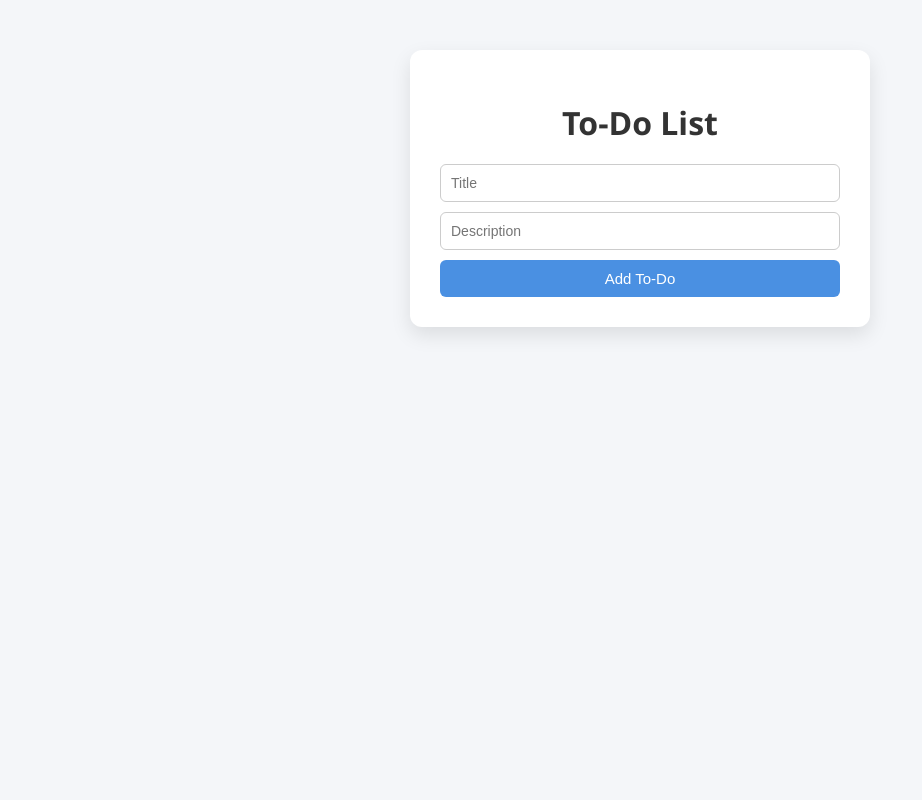
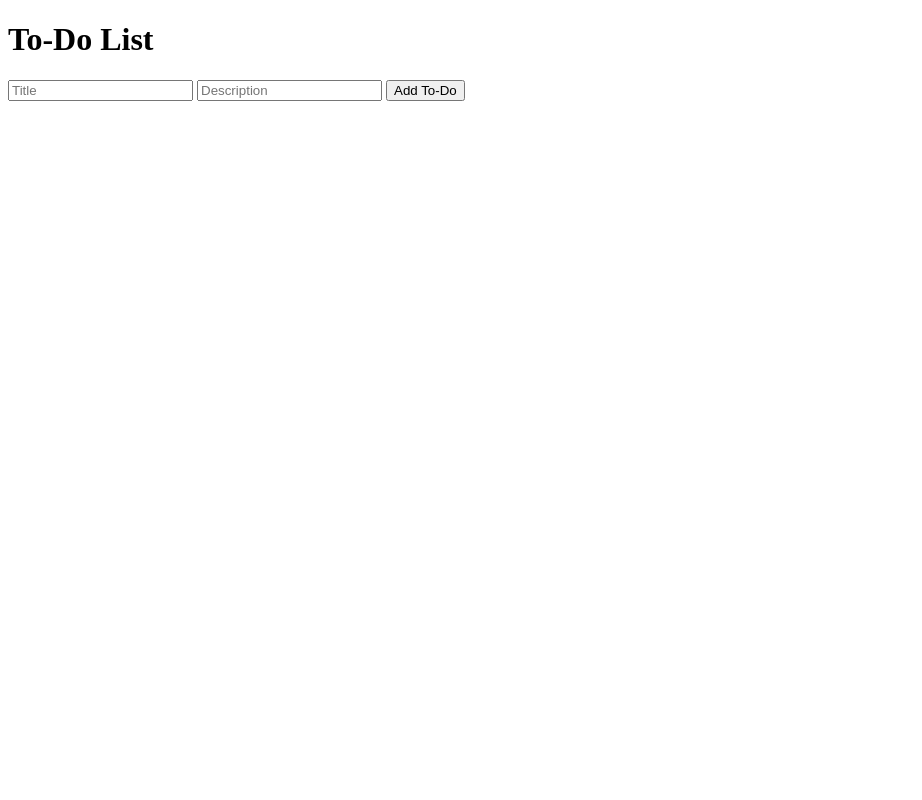
Before and after one commit to Greenapple0101/FASTAPI-APP, a FastAPI app: page / in a window 1280 px wide. Shown: the whole page, without its empty margins (0-922 px from the left). Run offline with FastAPI, Linux system fonts and the light colour scheme; data that the repository does not hold is empty.

```diff
--- a/templates/index.html
+++ b/templates/index.html
@@ -4,78 +4,8 @@
     <meta charset="UTF-8">
     <meta name="viewport" content="width=device-width, initial-scale=1.0">
     <title>To-Do List</title>
-  <style>
-    body {
-      font-family: "Segoe UI", Tahoma, Geneva, Verdana, sans-serif;
-      background: #f4f6f9;
-      margin: 0;
-      padding: 0;
-      display: flex;
-      justify-content: center;
-      align-items: flex-start;
-      min-height: 100vh;
-    }
-    .container {
-      background: white;
-      margin-top: 50px;
-      padding: 30px;
-      border-radius: 12px;
-      box-shadow: 0 8px 20px rgba(0,0,0,0.1);
-      width: 400px;
-    }
-    h1 {
-      text-align: center;
-      color: #333;
-      margin-bottom: 20px;
-    }
-    #todo-list {
-      list-style: none;
-      padding: 0;
-      margin: 0 0 20px 0;
-    }
-    #todo-list li {
-      background: #f0f2f5;
-      margin: 8px 0;
-      padding: 10px 15px;
-      border-radius: 8px;
-      transition: background 0.3s;
-    }
-    #todo-list li:hover {
-      background: #e0e3e7;
-    }
-    form {
-      display: flex;
-      flex-direction: column;
-      gap: 10px;
-    }
-    input {
-      padding: 10px;
-      border: 1px solid #ccc;
-      border-radius: 6px;
-      outline: none;
-      font-size: 14px;
-      transition: border 0.3s;
-    }
-    input:focus {
-      border: 1px solid #4a90e2;
-    }
-    button {
-      padding: 10px;
-      background: #4a90e2;
-      color: white;
-      border: none;
-      border-radius: 6px;
-      cursor: pointer;
-      font-size: 15px;
-      transition: background 0.3s;
-    }
-    button:hover {
-      background: #357ab7;
-    }
-  </style>
 </head>
 <body>
-  <div class="container">
     <h1>To-Do List</h1>
     <ul id="todo-list"></ul>
     <form id="todo-form">
@@ -83,8 +13,6 @@
         <input type="text" id="description" placeholder="Description" required>
         <button type="submit">Add To-Do</button>
     </form>
-  </div>
-
     <script>
         async function fetchTodos() {
             const response = await fetch('/todos');
@@ -110,8 +38,6 @@
                 body: JSON.stringify({ id: Date.now(), title, description, completed: false })
             });
             if (response.ok) {
-        document.getElementById('title').value = '';
-        document.getElementById('description').value = '';
                 fetchTodos();
             }
         });
```
Lines whose indentation alone changed are shown as unchanged.
